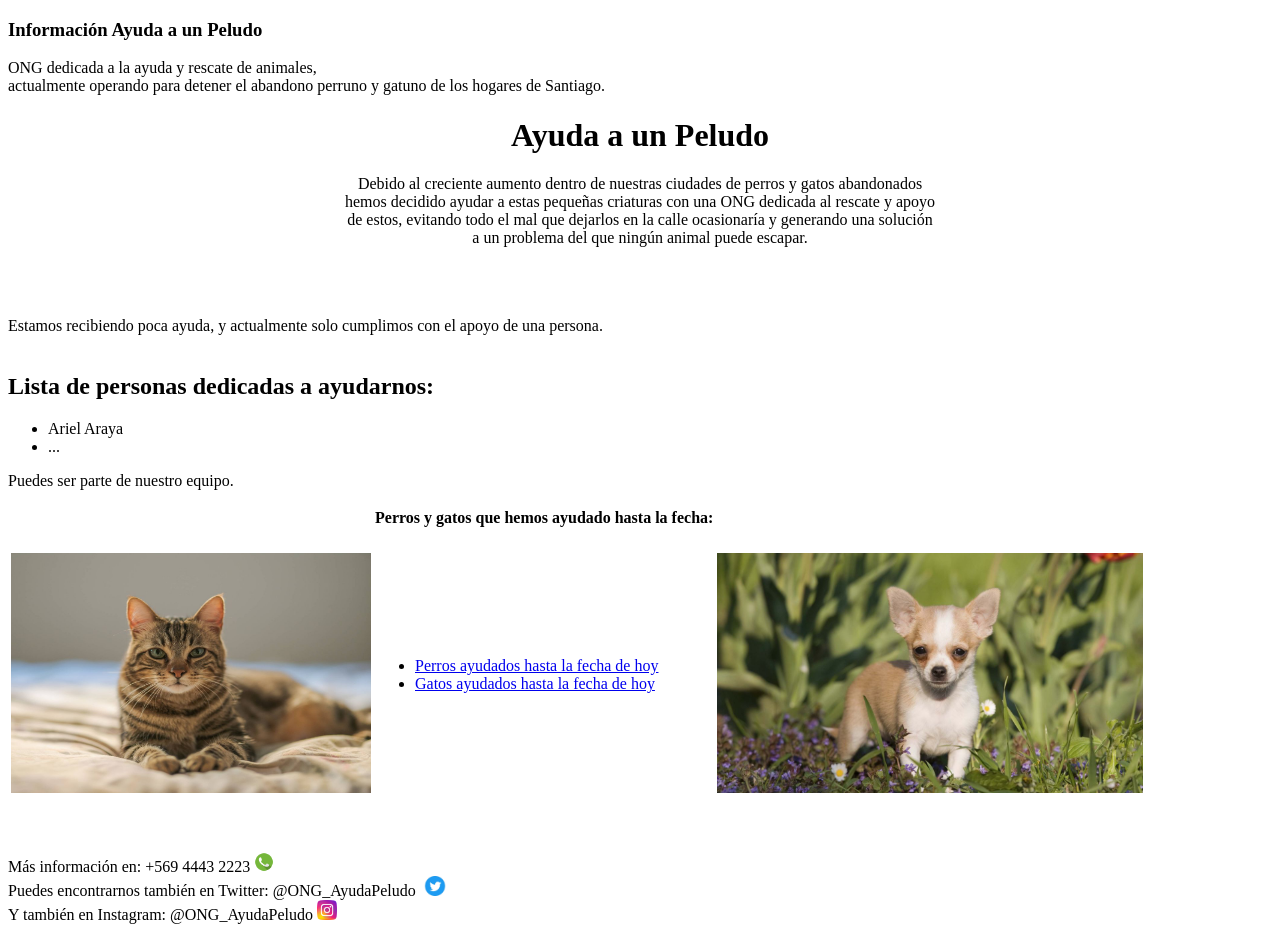
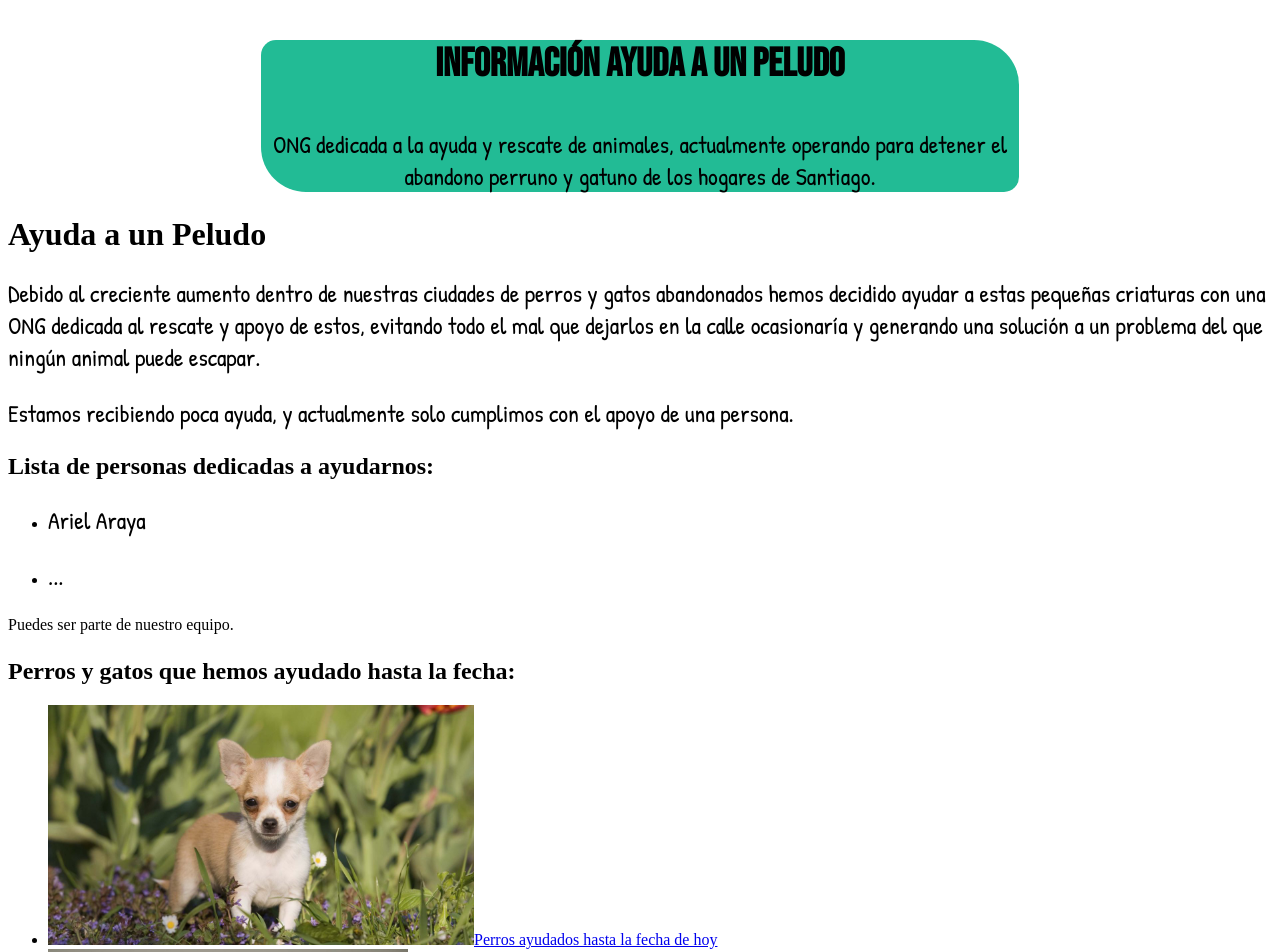
Before and after one commit to ArielAraya/Actividad1, a plain HTML site: page index.html in a window 1280 px wide. Shown: the top 952 px of the page. Drawn offline with Linux system fonts and the light colour scheme.

Commit message:
Agregado y ajustes menores de css
se agregaron unos cuantos prototipados del archivo css para el agregado de estilos en la página web, y la modificación de algunos html para la inclusión correcta de estos.

```diff
--- /dev/null
+++ b/css/estilos.css
@@ -0,0 +1,29 @@
+.divHeader{
+    background-color: #22bb95;
+    border: 2px #22bb95;
+    border-radius: 15px 45px 15px 45px;
+    text-align: center;
+    width: 60%;
+    margin-left: auto;
+    margin-right: auto;
+}
+
+.HeaderTitle{
+    padding: 0px;
+    font-size: 250%;
+    font-family: "bebas neue", cursive;
+}
+p{
+    font-family: 'Patrick Hand', cursive;
+    font-size: 150%;
+}
+
+.divBody{
+    background-color: #24a786;
+    border: 2px #24a786;
+    border-radius: 65px 25px 65px 25px;
+    text-align: center;
+    width: 100%;
+    margin-left: auto;
+    margin-right: auto;
+}
--- a/default.html
+++ b/default.html
@@ -5,19 +5,33 @@
     <meta http-equiv="X-UA-Compatible" content="IE=edge">
     <meta name="viewport" content="width=device-width, initial-scale=1.0">
     <title>Ayuda a un Peludo/AauP</title>
+    <link type="text/css"  rel="stylesheet" href="css/estilos.css"/>
+    <link rel="preconnect" href="https://fonts.googleapis.com">
+    <link rel="preconnect" href="https://fonts.gstatic.com" crossorigin>
+    <link href="https://fonts.googleapis.com/css2?family=Bebas+Neue&family=Patrick+Hand&display=swap" rel="stylesheet">
 </head>
 <header>
-        <h3>Información Ayuda a un Peludo</h3>
-        <p> ONG dedicada a la ayuda y rescate de animales,
-            <br>actualmente operando para detener el abandono perruno y gatuno de los hogares de Santiago.
+    <div class="divHeader">
+        <h3 class="HeaderTitle">Información Ayuda a un Peludo</h3>
+        <p>
+            ONG dedicada a la ayuda y rescate de animales, actualmente operando para detener el abandono perruno y gatuno de los hogares de Santiago.
         </p>
+    </div>
 </header>
+
 <body>
 
 </body>
+
 <footer>
-    Más información en: +569 4443 2223 <img src="Img/call.png" alt="telefono" height="20" width="20"><br>
-    Puedes encontrarnos también en Twitter: @ONG_AyudaPeludo <img src="Img/twt.jpg" alt="twitter" height="20" width="30"><br>
-    Y también en Instagram: @ONG_AyudaPeludo <img src="Img/instagram.png" alt="instagram" height="20" width="20">
+    <p>
+        Más información en: +569 4443 2223 <img src="Img/call.png" alt="telefono" height="20" width="20">
+    </p>
+    <p>
+        Puedes encontrarnos también en Twitter: @ONG_AyudaPeludo <img src="Img/twt.jpg" alt="twitter" height="20" width="30">
+    </p>
+    <p>
+        Y también en Instagram: @ONG_AyudaPeludo <img src="Img/instagram.png" alt="instagram" height="20" width="20">
+    </p>
 </footer>
 </html>
--- a/index.html
+++ b/index.html
@@ -5,59 +5,60 @@
     <meta http-equiv="X-UA-Compatible" content="IE=edge">
     <meta name="viewport" content="width=device-width, initial-scale=1.0">
     <title>Ayuda a un Peludo/AauP</title>
+    <link type="text/css"  rel="stylesheet" href="css/estilos.css"/>
+    <link rel="preconnect" href="https://fonts.googleapis.com">
+    <link rel="preconnect" href="https://fonts.gstatic.com" crossorigin>
+    <link href="https://fonts.googleapis.com/css2?family=Bebas+Neue&family=Patrick+Hand&display=swap" rel="stylesheet">
 </head>
 <header>
-        <h3>Información Ayuda a un Peludo</h3>
-        <p> ONG dedicada a la ayuda y rescate de animales,
-            <br>actualmente operando para detener el abandono perruno y gatuno de los hogares de Santiago.
+    <div class="divHeader">
+        <h3 class="HeaderTitle">Información Ayuda a un Peludo</h3>
+        <p>
+            ONG dedicada a la ayuda y rescate de animales, actualmente operando para detener el abandono perruno y gatuno de los hogares de Santiago.
         </p>
+    </div>
 </header>
+
 <body>
-    <center>
+    <div>
         <h1>Ayuda a un Peludo</h1>
-        Debido al creciente aumento dentro de nuestras ciudades de perros y gatos abandonados
-        <br>hemos decidido ayudar a estas pequeñas criaturas con una ONG dedicada al rescate y apoyo
-        <br>de estos, evitando todo el mal que dejarlos en la calle ocasionaría y generando una solución
-        <br>a un problema del que ningún animal puede escapar.
-    </center><br><br><br>
-    <p>Estamos recibiendo poca ayuda, y actualmente solo cumplimos con el apoyo de una persona.
-        <br><br>
+        <p>
+            Debido al creciente aumento dentro de nuestras ciudades de perros y gatos abandonados hemos decidido ayudar a estas pequeñas criaturas con una ONG dedicada al rescate y apoyo de estos, evitando todo el mal que dejarlos en la calle ocasionaría y generando una solución a un problema del que ningún animal puede escapar.
+        </p>
+        <p>
+            Estamos recibiendo poca ayuda, y actualmente solo cumplimos con el apoyo de una persona.
+        </p>
+    </div>
+
+    <div>
         <h2>Lista de personas dedicadas a ayudarnos:</h2>
+        <p>
+            <ul>
+                <li><p> Ariel Araya</p></li>
+                <li><p>...</p></li>
+            </ul>
+            Puedes ser parte de nuestro equipo.
+        </p>
+    </div>
 
+    <div>
+        <h2>Perros y gatos que hemos ayudado hasta la fecha:</h2>
         <ul>
-            <li>Ariel Araya</li>
-            <li>...</li>
+            <li><img src="Img/perro1.jpg" alt="Foto chihuahua" width="426" height="240"><a href="perro.html" target="_blank">Perros ayudados hasta la fecha de hoy</a></li>
+            <li><img src="Img/gato1.jpg" alt="Foto gato" width="360" height="240"><a href="gato.html" target="_blank">Gatos ayudados hasta la fecha de hoy</a></li>
         </ul>
-        Puedes ser parte de nuestro equipo.
+    </div>
+</body>
+
+<footer>
+    <p>
+        Más información en: +569 4443 2223 <img src="Img/call.png" alt="telefono" height="20" width="20">
     </p>
     <p>
-        <table>
-             <tr>
-                 <th></th>
-                 <th>Perros y gatos que hemos ayudado hasta la fecha: </th>
-                 <th></th>
-             </tr>
-             <tr>
-                 <td>
-                     <br>
-                 </td>
-             </tr>
-             <tr>
-                 <td><center><img src="Img/gato1.jpg" alt="Foto gato" width="360" height="240"></center></td>
-                 <td>
-                     <ul>
-                        <li><a href="perro.html" target="_blank">Perros ayudados hasta la fecha de hoy</a></li>
-                        <li><a href="gato.html" target="_blank">Gatos ayudados hasta la fecha de hoy</a></li>
-                    </ul>
-                </td>
-                <td><center><img src="Img/perro1.jpg" alt="Foto chihuahua" width="426" height="240"></center></td>
-             </tr>
-        </table>
-    </p><br><br>
-</body>
-<footer>
-    Más información en: +569 4443 2223 <img src="Img/call.png" alt="telefono" height="20" width="20"><br>
-    Puedes encontrarnos también en Twitter: @ONG_AyudaPeludo <img src="Img/twt.jpg" alt="twitter" height="20" width="30"><br>
-    Y también en Instagram: @ONG_AyudaPeludo <img src="Img/instagram.png" alt="instagram" height="20" width="20">
+        Puedes encontrarnos también en Twitter: @ONG_AyudaPeludo <img src="Img/twt.jpg" alt="twitter" height="20" width="30">
+    </p>
+    <p>
+        Y también en Instagram: @ONG_AyudaPeludo <img src="Img/instagram.png" alt="instagram" height="20" width="20">
+    </p>
 </footer>
 </html>
```
Also changed, not shown: gato.html (+26 -12 lines), perro.html (+26 -13 lines).
